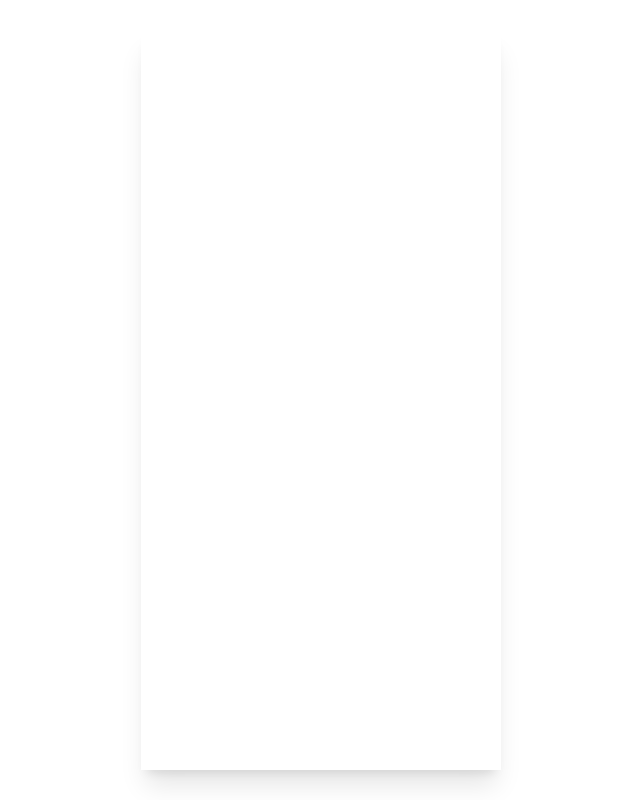
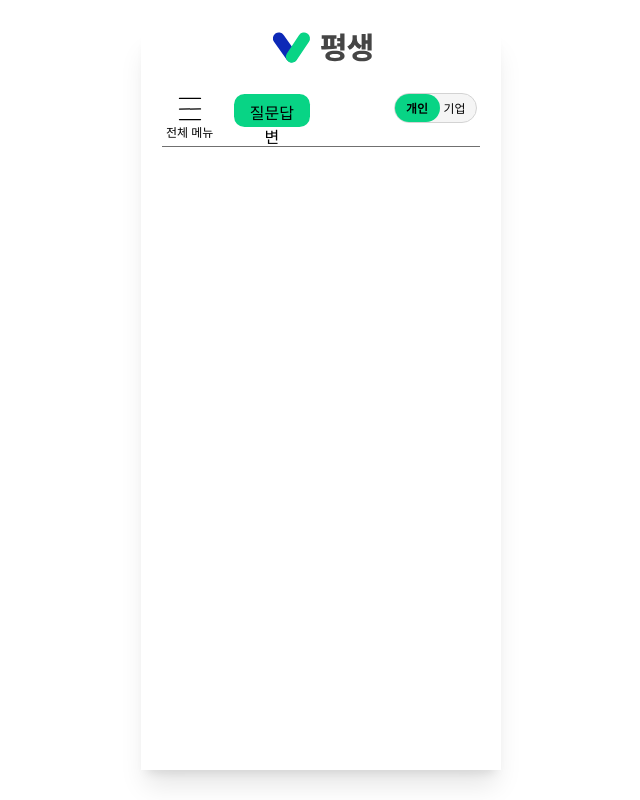
Before and after one commit to PyeongSaeng/PyeongSaeng-FE, a React (Vite) app: page /jobs/saved in a window 1280 px wide. Before the commit this address had no page. Shown: the whole page, without its empty margins (319-959 px from the left). Built offline with nearby package versions, Linux system fonts and the light colour scheme; a web font is replaced by a local one.

Commit message:
fix: 라우팅 재수정

```diff
--- a/src/routes/index.tsx
+++ b/src/routes/index.tsx
@@ -17,8 +17,8 @@ const AppRoutes = () => {
       <Route path="/jobs/recommend/:id" element={<JobDetailPage/>}></Route>
       <Route path="/jobs/recommend/:id/apply" element={<></>}></Route>
       <Route path="/jobs/recommend/:id/apply/question" element={<></>}></Route>
-      <Route path="/my/jobs/saved" element={<JobSavedPage/>}></Route>
-      <Route path="/my/jobs/drafts" element={<></>}></Route>
+      <Route path="/jobs/saved" element={<JobSavedPage/>}></Route>
+      <Route path="/jobs/drafts" element={<></>}></Route>
       <Route path="/my" element={<></>}></Route>
       <Route path="/my/applied" element={<></>}></Route>
       <Route path="/my/applied/:id" element={<></>}></Route>
--- a/src/shared/components/topbar/MenuButton.tsx
+++ b/src/shared/components/topbar/MenuButton.tsx
@@ -26,8 +26,8 @@ const MenuButton = () => {
             </div>
             <div className="flex flex-col items-start gap-5 text-lg">
               <a href="/jobs">일자리 추천</a>
-              <a href="/my/jobs/saved">일자리 저장함</a>
-              <a href="/my/jobs/applied">일자리 신청함</a>
+              <a href="/jobs/saved">일자리 저장함</a>
+              <a href="/jobs/drafts">일자리 신청함</a>
               <a href="/questions">질문답변</a>
               <a href="/my/info">내 정보</a>
               <a href="/logout">로그아웃</a>
```
